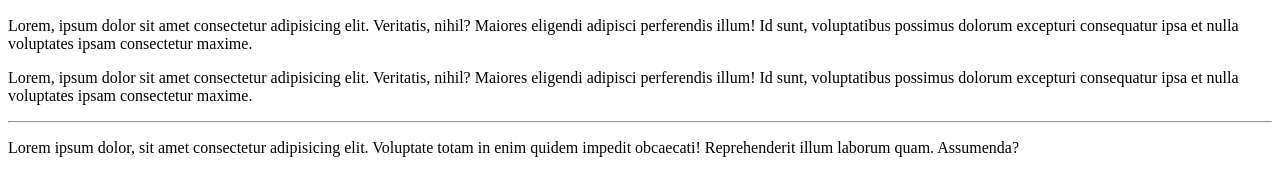
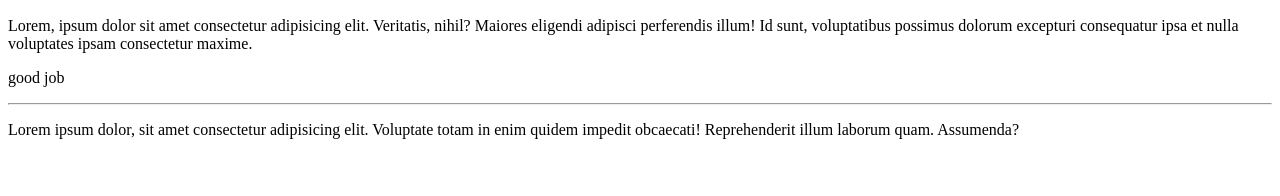
Before and after one commit to Daniel40343221/demo-20200808, a plain HTML site: page about.html in a window 1280 px wide. Shown: the part 430-626 px from the top of the page. Drawn offline with Linux system fonts and the light colour scheme.

Commit message:
modify to good job

```diff
--- a/about.html
+++ b/about.html
@@ -10,7 +10,7 @@
     <h2>Something about</h2>
     <img src="https://cf.shopee.tw/file/a761029356d3d44bb12fc47ed254068b">
     <p>Lorem, ipsum dolor sit amet consectetur adipisicing elit. Veritatis, nihil? Maiores eligendi adipisci perferendis illum! Id sunt, voluptatibus possimus dolorum excepturi consequatur ipsa et nulla voluptates ipsam consectetur maxime.</p>
-    <p>Lorem, ipsum dolor sit amet consectetur adipisicing elit. Veritatis, nihil? Maiores eligendi adipisci perferendis illum! Id sunt, voluptatibus possimus dolorum excepturi consequatur ipsa et nulla voluptates ipsam consectetur maxime.</p>
+    <p>good job</p>
     <hr>
     <p>Lorem ipsum dolor, sit amet consectetur adipisicing elit. Voluptate totam in enim quidem impedit obcaecati! Reprehenderit illum laborum quam. Assumenda?</p>
 
```
